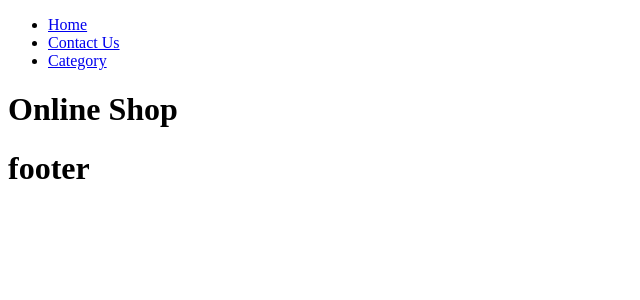
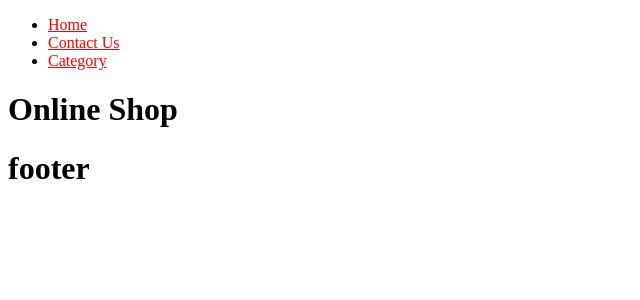
Before and after one commit to reza-madankar/Shop, a React (Create React App) app: page / in a window 1280 px wide. Shown: the top 300 px of the page, without its empty margins (0-640 px from the left). Built offline with nearby package versions, Linux system fonts and the light colour scheme.

Commit message:
connect header scss to layout

```diff
--- a/package.json
+++ b/package.json
@@ -29,5 +29,10 @@
       "last 1 firefox version",
       "last 1 safari version"
     ]
+  },
+  "devDependencies": {
+    "sass": "^1.54.0",
+    "sass-loader": "^13.0.2",
+    "webpack": "^5.73.0"
   }
 }
--- /dev/null
+++ b/src/Content/Style/header.scss
@@ -0,0 +1,3 @@
+a{
+    color:red;
+}
--- a/src/Pages/Layout/index.jsx
+++ b/src/Pages/Layout/index.jsx
@@ -1,3 +1,4 @@
+import "../../Content/Style/header.scss";
 const Layout = ({ children }) => {
   return (
     <>
```
Also changed, not shown: 1 other file (tests, documents, lock files or other folders).
